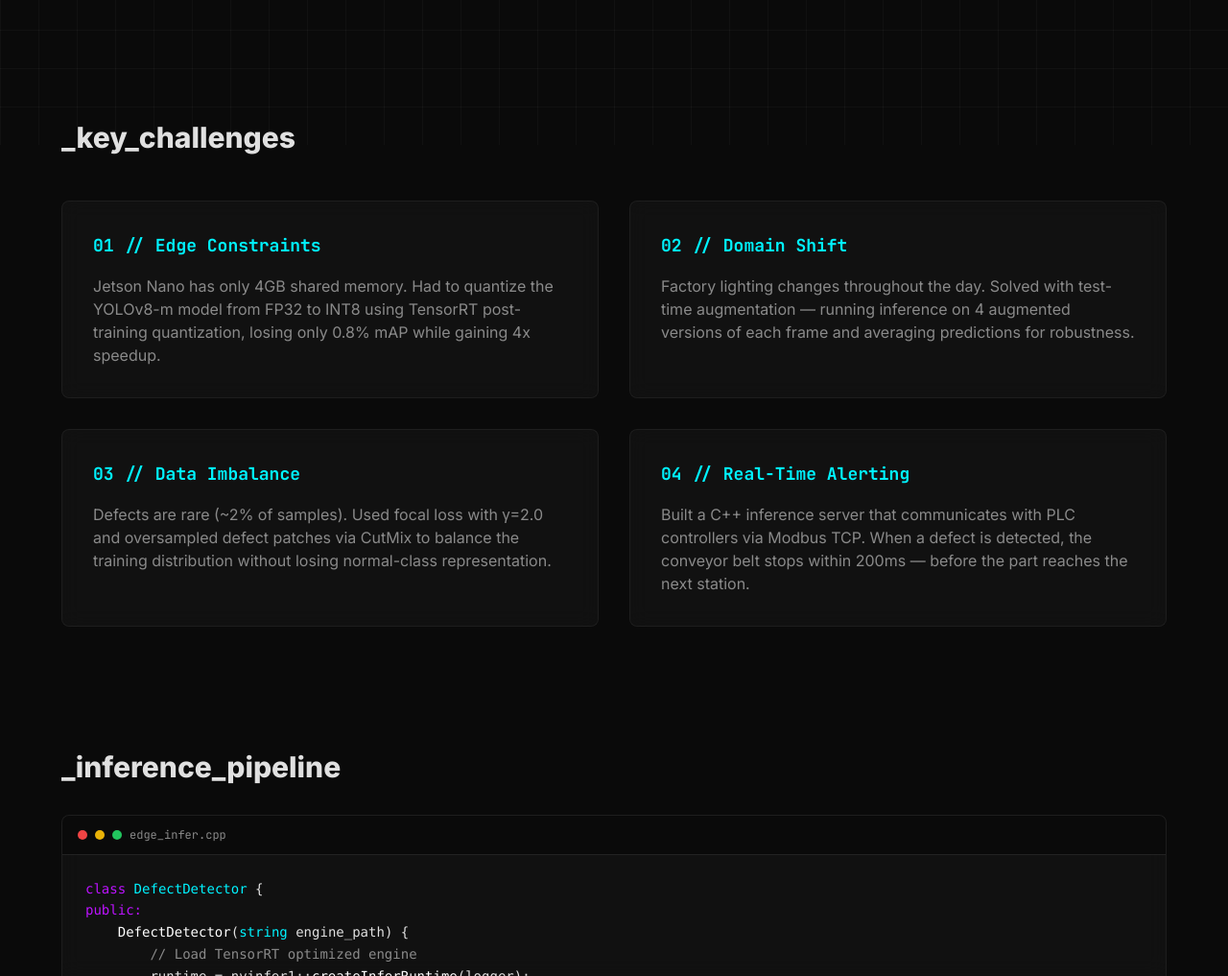
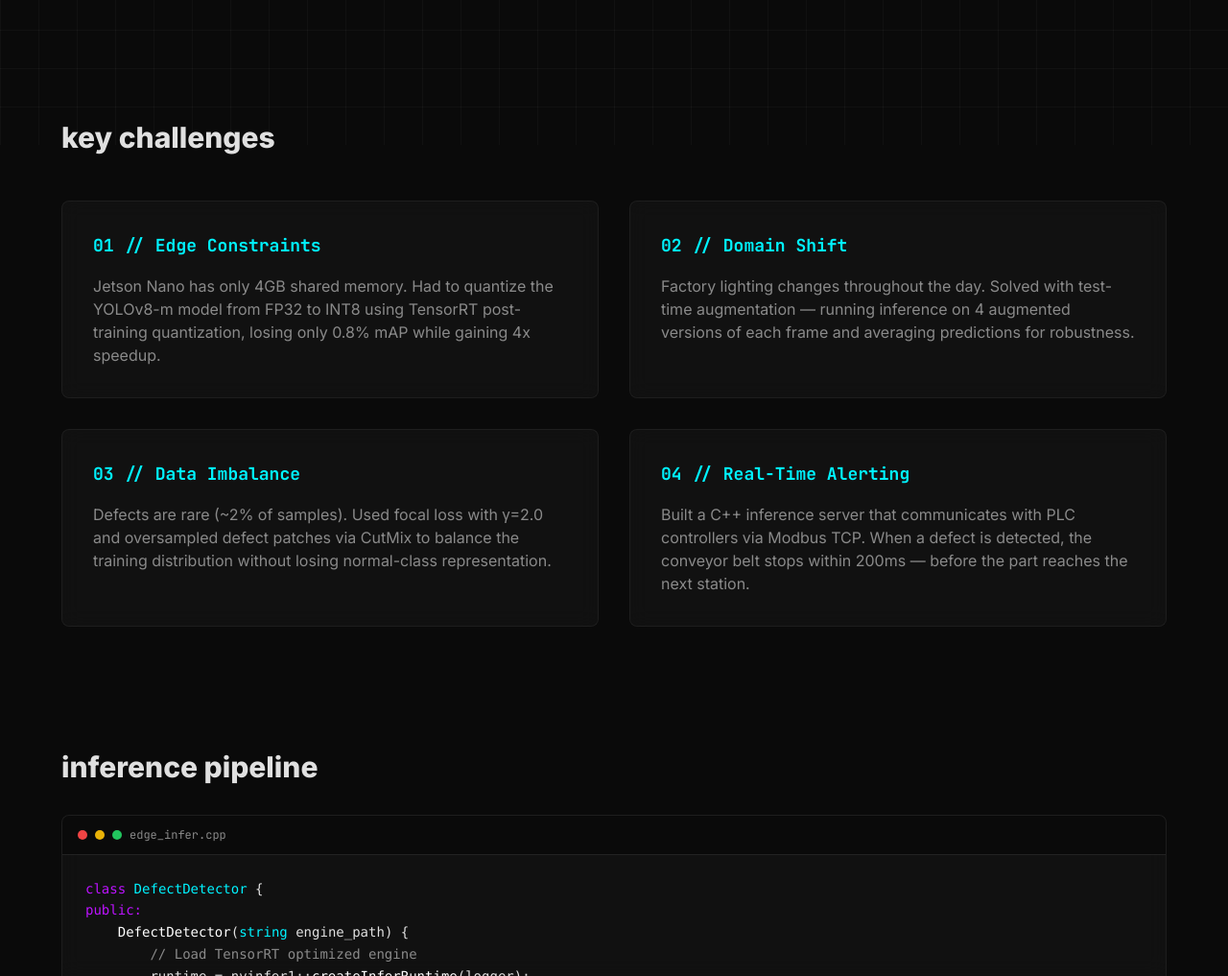
Before and after one commit to ahmedfarouk32/Ahmed-Farouk-Portfolio, a plain HTML site: page project-anomaly-detection.html in a window 1280 px wide. Shown: the part 649-1666 px from the top of the page at 96% size. Drawn offline with nearby package versions, Linux system fonts and the light colour scheme.

Commit message:
Update project-anomaly-detection.html

```diff
--- a/project-anomaly-detection.html
+++ b/project-anomaly-detection.html
@@ -72,7 +72,7 @@
 
     <section class="py-16 px-6">
         <div class="max-w-6xl mx-auto">
-            <h2 class="text-3xl font-bold mb-12">_key_challenges</h2>
+            <h2 class="text-3xl font-bold mb-12">key challenges</h2>
             <div class="grid md:grid-cols-2 gap-8">
                 <div class="glass-card rounded-lg p-8">
                     <h3 class="text-lg font-bold text-[var(--accent-cyan)] mono mb-4">01 // Edge Constraints</h3>
@@ -96,7 +96,7 @@
 
     <section class="py-16 px-6">
         <div class="max-w-6xl mx-auto">
-            <h2 class="text-3xl font-bold mb-8">_inference_pipeline</h2>
+            <h2 class="text-3xl font-bold mb-8">inference pipeline</h2>
             <div class="glass-card rounded-lg overflow-hidden">
                 <div class="terminal-header flex items-center space-x-2 px-4 py-3 bg-black/40">
                     <div class="dot bg-red-500"></div><div class="dot bg-yellow-500"></div><div class="dot bg-green-500"></div>
```
